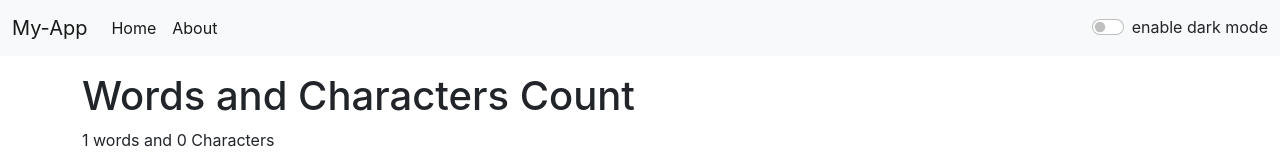
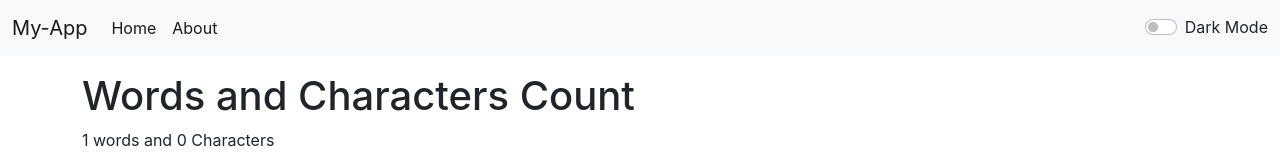
Before and after one commit to theav21/firstreact, a React (Create React App) app: page / in a window 1280 px wide. Shown: the top 160 px of the page. Built offline with nearby package versions, Linux system fonts and the light colour scheme.

Commit message:
minor changes to fix bugs

```diff
--- a/src/components/Navbar.js
+++ b/src/components/Navbar.js
@@ -20,7 +20,7 @@
         </div>
         <div className={`form-check form-switch text-${props.label}`}>
           <input className="form-check-input" onClick={props.toggle} type="checkbox" id="flexSwitchCheckDefault"/>
-          <label className="form-check-label" onClick={props.toggle} htmlFor="flexSwitchCheckDefault">enable dark mode</label>
+          <label className="form-check-label" onClick={props.toggle} htmlFor="flexSwitchCheckDefault">Dark Mode</label>
         </div>
       </div>
 
```
